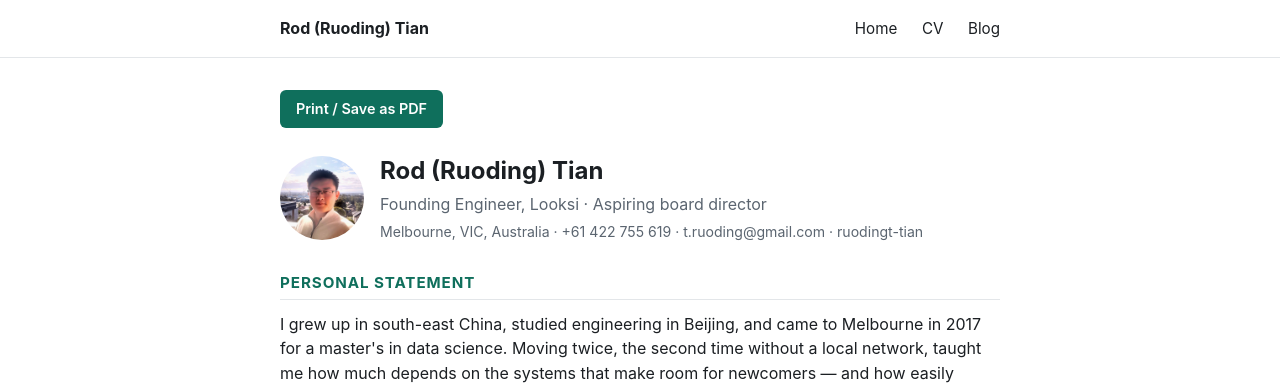
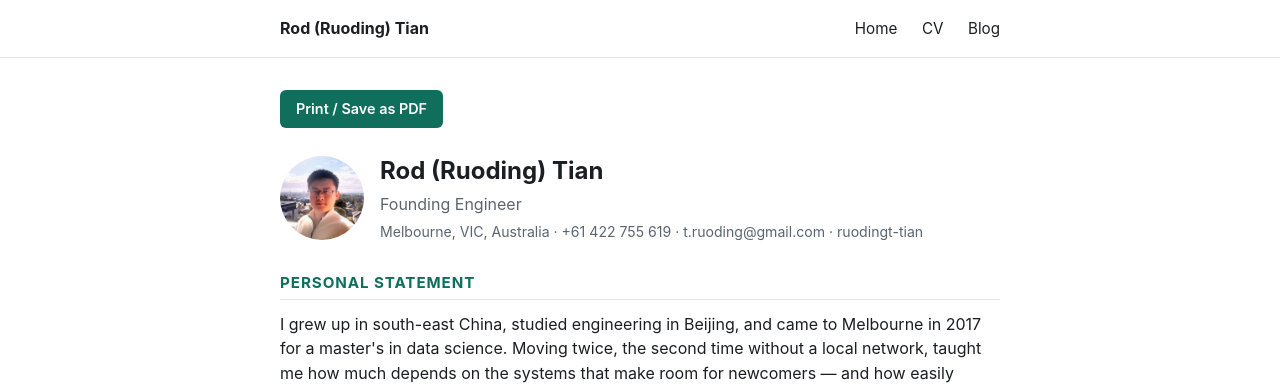
Before and after one commit to ruodingt/ruodingt.github.io, a Jekyll site: the page built from cv/index.md, in a window 1280 px wide. Shown: the top 387 px of the page. Built offline with Jekyll 4.4.1, drawn with Linux system fonts in a browser that asks for light colours.

Commit message:
Header tagline is just Founding Engineer
Co-Authored-By: Claude Opus 5 (1M context) <noreply@anthropic.com>

```diff
--- a/_data/cv.yml
+++ b/_data/cv.yml
@@ -1,5 +1,5 @@
 name: "Rod (Ruoding) Tian"
-current_role: "Founding Engineer, Looksi &middot; Aspiring board director"
+current_role: "Founding Engineer"
 location: "Melbourne, VIC, Australia"
 email: "t.ruoding@gmail.com"
 phone: "+61 422 755 619"
```
